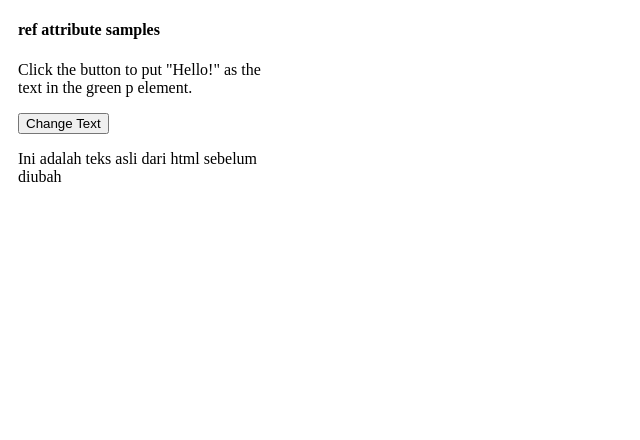
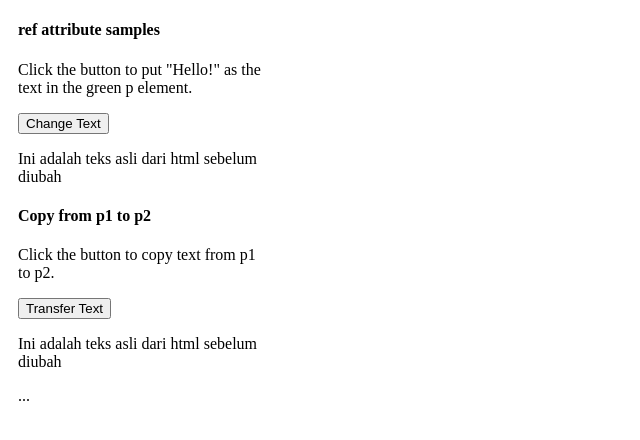
Before and after one commit to erymn/learn-vujs-w3s, a Vue app in the folder ScaleUp/firstsfc/: page / in a window 1280 px wide. Shown: the top 440 px of the page, without its empty margins (0-640 px from the left). Built offline with nearby package versions, Linux system fonts and the light colour scheme.

Commit message:
Copy from ref1 to other ref

```diff
--- a/ScaleUp/firstsfc/src/App8.vue
+++ b/ScaleUp/firstsfc/src/App8.vue
@@ -1,3 +1,4 @@
 <template>
     <ref-sample-01></ref-sample-01>
+    <ref-sample-02></ref-sample-02>
 </template>
--- /dev/null
+++ b/ScaleUp/firstsfc/src/components/refattr/refsample02.vue
@@ -0,0 +1,24 @@
+<template>
+    <h4>Copy from p1 to p2</h4>
+    <p>Click the button to copy text from p1 to p2.</p>
+    <button @click="changeVal">Transfer Text</button><br>
+    <p ref="p1">Ini adalah teks asli dari html sebelum diubah</p>
+    <p ref="p2">...</p>
+</template>
+
+<script>
+export default {
+    methods: {
+        changeVal() {
+            this.$refs.p2.innerHTML = this.$refs.p1.innerHTML
+        }
+    }
+}
+</script>
+
+<style>
+#p1 {
+    background-color: lightgreen;
+    display: inline-block;
+}
+</style>
--- a/ScaleUp/firstsfc/src/main.js
+++ b/ScaleUp/firstsfc/src/main.js
@@ -28,6 +28,7 @@ import UsingAxiosLib from "./components/httpcomp/UsingAxiosLib.vue";
 
 import App8 from "./App8.vue";
 import refsample01 from "./components/refattr/refsample01.vue";
+import refsample02 from "./components/refattr/refsample02.vue";
 
 // const app = createApp(App)
 // app.component('food-item', FoodItem)
@@ -85,6 +86,7 @@ import refsample01 from "./components/refattr/refsample01.vue";
 //--------Ref Attributes---------
 const app8 = createApp(App8)
 app8.component('ref-sample-01', refsample01)
+app8.component('ref-sample-02', refsample02)
 app8.mount('#app')
 //--------Ref Attributes---------
 
```
